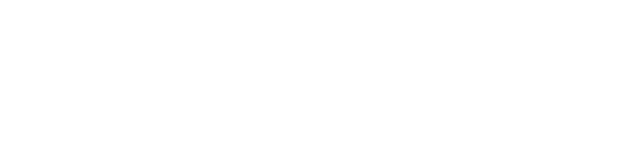
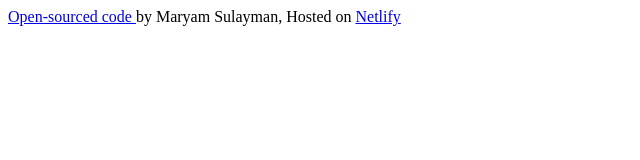
Before and after one commit to maryam-sulayman/world-clock, a plain HTML site: page index.html in a window 1280 px wide. Shown: the whole page, without its empty margins (0-640 px from the left). Drawn offline with Linux system fonts and the light colour scheme.

Commit message:
added footer with links to git hub repository

```diff
--- a/index.html
+++ b/index.html
@@ -8,6 +8,13 @@
     <link rel="stylesheet" href="source/styles.css" />
   </head>
   <body>
+    <footer>
+      <a href="https://github.com/maryam-sulayman/world-clock">
+        Open-sourced code
+      </a>
+      by Maryam Sulayman, Hosted on
+      <a href="https://world-clock-final-project.netlify.app/">Netlify</a>
+    </footer>
     <script src="source/script.js"></script>
   </body>
 </html>
```
